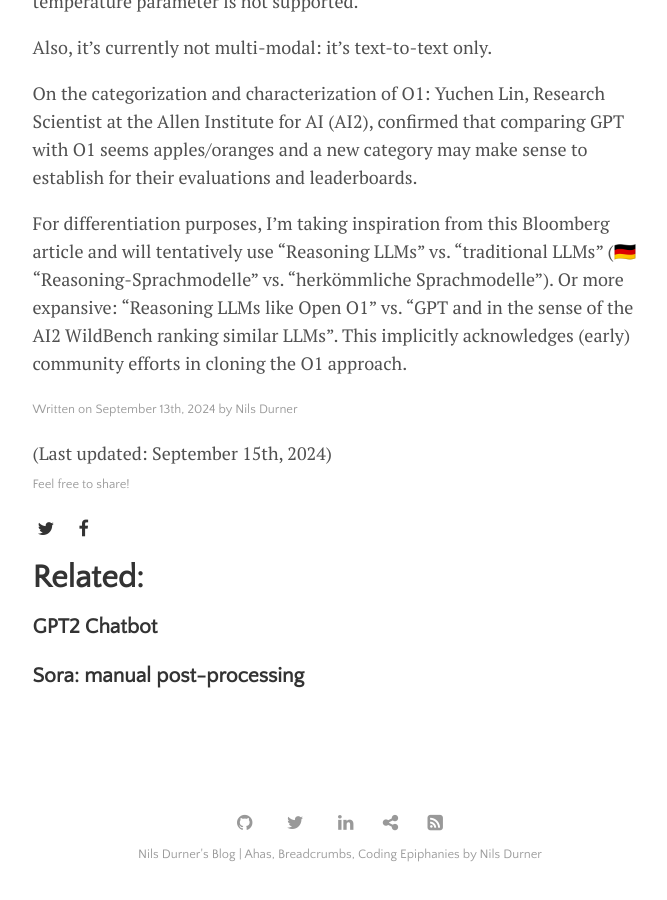
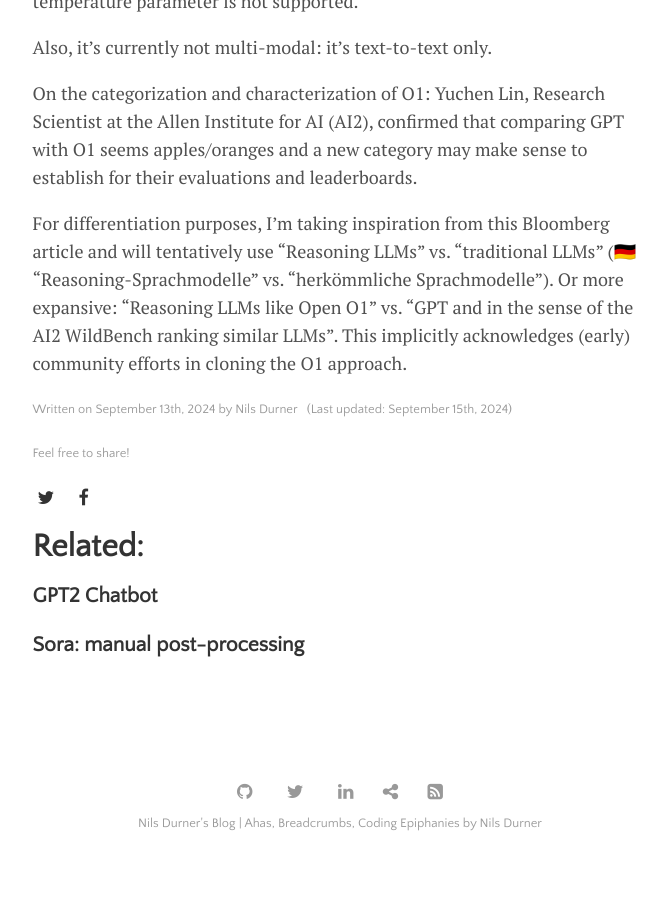
Before and after one commit to ndurner/ndurner.github.io, a Jekyll site: the page built from _posts/2024-09-13-openai-o1-preview.md, in a window 1280 px wide and 900 px high, scrolled down 1117 px. Shown: the whole window, without its empty margins (300-967 px from the left). Built offline with Jekyll 4.4.1, drawn with Linux system fonts in a browser that asks for light colours; after the commit the page ends 1986 px from its top, so only the background shows below that.

Commit message:
improve formatting of Last Updated

```diff
--- a/_includes/post-date.html
+++ b/_includes/post-date.html
@@ -14,10 +14,9 @@
   {% else %}
     {{ site.author }}
   {% endif %}
-</span>
 
-{% if page.last_updated %}
-  <span class="last-updated">
+  {% if page.last_updated %}
+    &nbsp;
     (Last updated:
     {% assign lu = page.last_updated | date: "%-d"  %}
     {{ page.last_updated | date: "%B" }}
@@ -27,5 +26,5 @@
       {% when '3' or '23' %}{{ lu }}rd
       {% else %}{{ lu }}th{% endcase %},
     {{ page.last_updated | date: "%Y" }})
-  </span>
-{% endif %}
+  {% endif %}
+</span>
```
